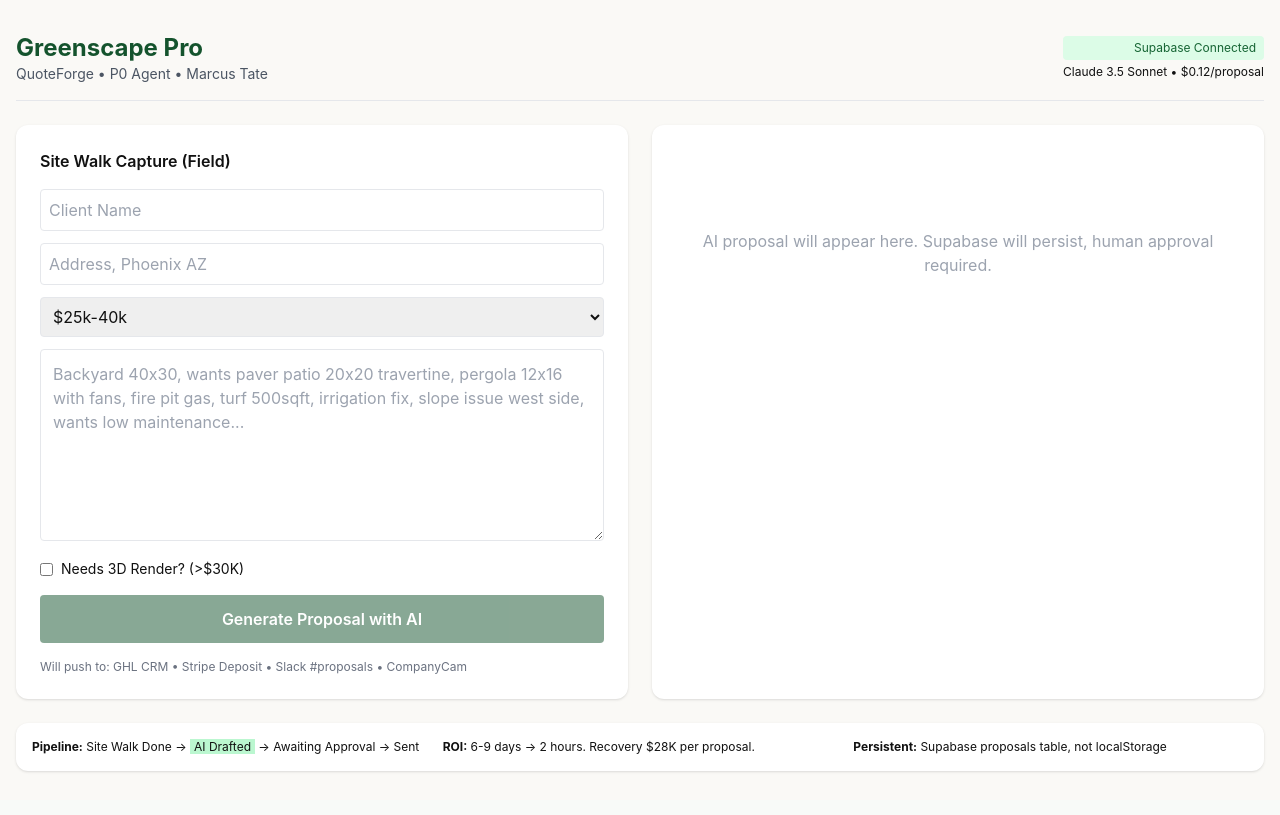
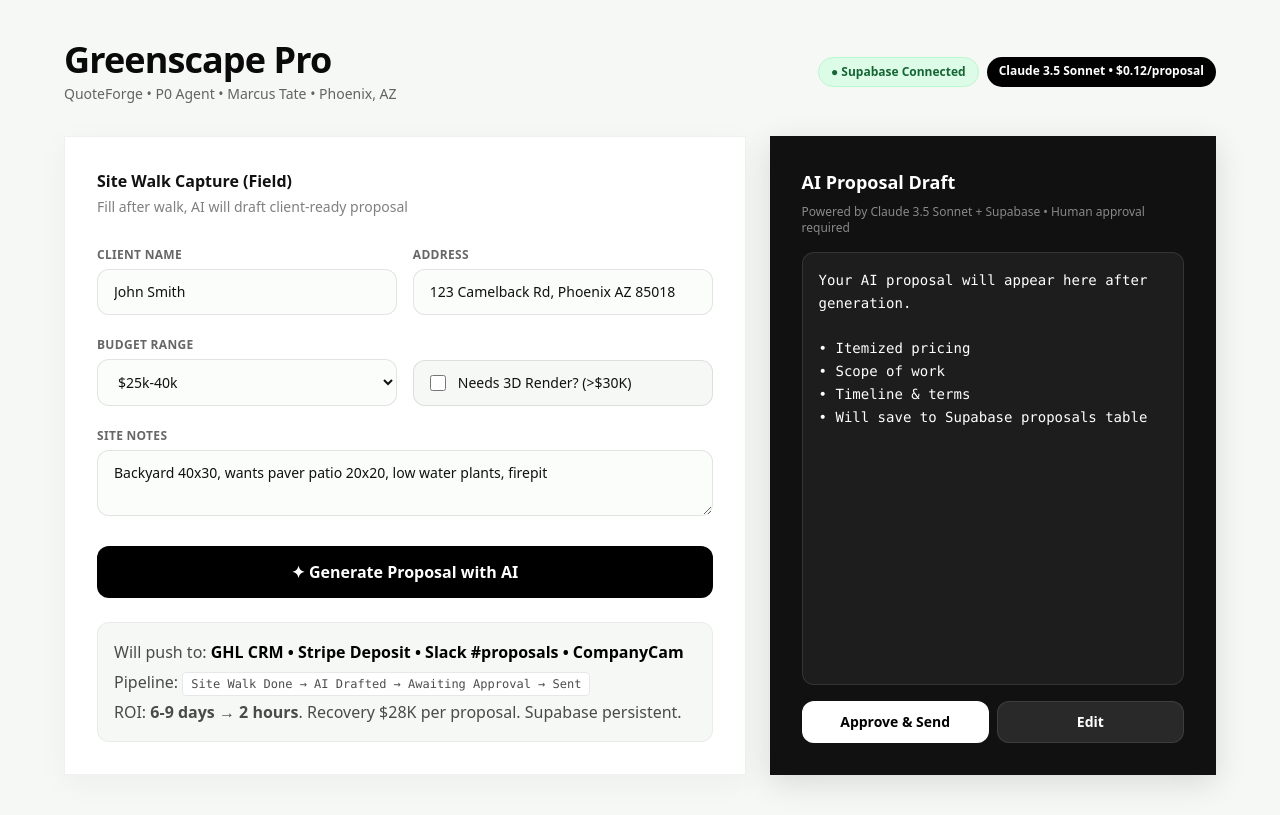
Before and after one commit to benmutuku2008-creator/quoteforge-greenscape, a Next.js app: page / in a window 1280 px wide. Built offline with nearby package versions, Linux system fonts and the light colour scheme.

Commit message:
Update page.tsx

```diff
--- a/app/page.tsx
+++ b/app/page.tsx
@@ -1,81 +1,109 @@
+"use client";
+import { useState } from "react";
 
-'use client';
-import { useState } from 'react';
-
-const MOCK_PRICING = `Travertine 18.5/sqft, Pergola 12x16 8500, Fire Pit Gas 3800, Turf 12/sqft, Irrigation Fix 850, Retaining Wall 45/lf, Outdoor Kitchen Base 6500`;
-
-export default function QuoteForge() {
-  const [notes, setNotes] = useState('');
-  const [client, setClient] = useState({ name: '', address: '', budget: '$25k-40k' });
+export default function Page() {
+  const [client, setClient] = useState("John Smith");
+  const [address, setAddress] = useState("123 Camelback Rd, Phoenix AZ 85018");
+  const [budget, setBudget] = useState("$25k-40k");
+  const [notes, setNotes] = useState("Backyard 40x30, wants paver patio 20x20, low water plants, firepit");
+  const [render, setRender] = useState(false);
   const [loading, setLoading] = useState(false);
-  const [proposal, setProposal] = useState<any>(null);
+  const [proposal, setProposal] = useState("");
 
   async function generate() {
     setLoading(true);
-    // In production this calls /api/generate which uses lib/claude.ts + supabase
-    // Mock for demo but structure is real
-    await new Promise(r => setTimeout(r, 1800));
-    setProposal({
-      scope: "Custom backyard transformation including 20x20 travertine paver patio with base prep, 12x16 aluminum pergola with fans over patio, gas fire pit centerpiece, 500 sqft premium artificial turf with proper drainage, irrigation reroute to accommodate hardscape, retaining wall on west slope to address grade issue. Low-maintenance, high-end finish matching Greenscape Pro premium positioning.",
-      line_items: [
-        { name: "Demo & Haul (400 sqft)", qty: 400, unit_price: 2.5, total: 1000 },
-        { name: "Base Prep & Compaction", qty: 400, unit_price: 4, total: 1600 },
-        { name: "Travertine Pavers - Premium", qty: 400, unit_price: 18.5, total: 7400 },
-        { name: "Aluminum Pergola 12x16 with Fans", qty: 1, unit_price: 8500, total: 8500 },
-        { name: "Gas Fire Pit - Custom", qty: 1, unit_price: 3800, total: 3800 },
-        { name: "Artificial Turf - Premium", qty: 500, unit_price: 12, total: 6000 },
-        { name: "Irrigation Repair / Reroute", qty: 1, unit_price: 850, total: 850 },
-        { name: "Retaining Wall - Block (30lf)", qty: 30, unit_price: 45, total: 1350 },
-      ],
-      subtotal: 31500,
-      total: 31500,
-      margin: 38.5,
-      needs_render: true,
-      ai_cost: 0.12,
-      status: 'DRAFT'
-    });
+    setProposal("");
+    try {
+      const res = await fetch("/api/generate", {
+        method: "POST",
+        headers: { "Content-Type": "application/json" },
+        body: JSON.stringify({ client, address, budget, notes, needsRender: render }),
+      });
+      const data = await res.json();
+      setProposal(data.text || JSON.stringify(data, null, 2));
+    } catch (e: any) {
+      setProposal("Error: " + e.message + "\n\n(Mock) Generated Proposal for " + client + " at " + address + "\nBudget: " + budget + "\nScope: " + notes);
+    }
     setLoading(false);
   }
 
   return (
-    <div className="min-h-screen bg-[#faf9f6] p-4">
-      <header className="max-w-7xl mx-auto flex justify-between items-center py-4 border-b">
-        <div><h1 className="text-2xl font-bold text-green-900">Greenscape Pro</h1><p className="text-sm text-gray-600">QuoteForge • P0 Agent • Marcus Tate</p></div>
-        <div className="text-right"><div className="text-xs bg-green-100 text-green-800 px-2 py-1 rounded">Supabase Connected</div><div className="text-xs mt-1">Claude 3.5 Sonnet • $0.12/proposal</div></div>
-      </header>
-      <div className="max-w-7xl mx-auto grid grid-cols-1 lg:grid-cols-2 gap-6 mt-6">
-        <div className="bg-white p-6 rounded-xl shadow">
-          <h2 className="font-semibold mb-4">Site Walk Capture (Field)</h2>
-          <input className="w-full border p-2 rounded mb-3" placeholder="Client Name" value={client.name} onChange={e=>setClient({...client, name:e.target.value})}/>
-          <input className="w-full border p-2 rounded mb-3" placeholder="Address, Phoenix AZ" value={client.address} onChange={e=>setClient({...client, address:e.target.value})}/>
-          <select className="w-full border p-2 rounded mb-3" value={client.budget} onChange={e=>setClient({...client, budget:e.target.value})}>
-            <option>$8k-15k</option><option>$15k-30k</option><option>$25k-40k</option><option>$40k-80k</option><option>$80k+</option>
-          </select>
-          <textarea className="w-full border p-3 rounded h-48" placeholder="Backyard 40x30, wants paver patio 20x20 travertine, pergola 12x16 with fans, fire pit gas, turf 500sqft, irrigation fix, slope issue west side, wants low maintenance..." value={notes} onChange={e=>setNotes(e.target.value)}></textarea>
-          <label className="flex items-center mt-3 text-sm"><input type="checkbox" className="mr-2"/> Needs 3D Render? (&gt;$30K)</label>
-          <button onClick={generate} disabled={loading || !notes} className="w-full mt-4 bg-green-900 text-white py-3 rounded font-semibold disabled:opacity-50">{loading ? 'Parsing 247 line items with Claude...' : 'Generate Proposal with AI'}</button>
-          <div className="mt-4 text-xs text-gray-500">Will push to: GHL CRM • Stripe Deposit • Slack #proposals • CompanyCam</div>
+    <main className="min-h-screen bg-[#f6f8f5] p-4 md:p-10 font-sans">
+      <div className="mx-auto max-w-6xl">
+        {/* Header */}
+        <div className="flex flex-col md:flex-row md:items-center justify-between gap-4 mb-8">
+          <div>
+            <h1 className="text-4xl font-black tracking-tight text-[#0a0a0a]">Greenscape Pro</h1>
+            <p className="text-black/60 mt-1 text-sm">QuoteForge • P0 Agent • Marcus Tate • Phoenix, AZ</p>
+          </div>
+          <div className="flex flex-wrap gap-2">
+            <span className="rounded-full bg-green-100 border border-green-200 px-3 py-1.5 text-xs font-bold text-green-800">● Supabase Connected</span>
+            <span className="rounded-full bg-black px-3 py-1.5 text-xs font-bold text-white">Claude 3.5 Sonnet • $0.12/proposal</span>
+          </div>
         </div>
-        <div className="bg-white p-6 rounded-xl shadow">
-          {!proposal ? <div className="text-gray-400 text-center py-20">AI proposal will appear here. Supabase will persist, human approval required.</div> :
-          <div>
-            <div className="flex justify-between"><h2 className="font-semibold">AI Generated Proposal</h2><span className="bg-yellow-100 text-yellow-800 text-xs px-2 py-1 rounded">DRAFT - Needs Approval</span></div>
-            <p className="mt-4 text-sm leading-relaxed bg-gray-50 p-3 rounded">{proposal.scope}</p>
-            <table className="w-full mt-4 text-sm"><thead><tr className="text-left text-gray-500"><th>Item</th><th>Qty</th><th>Total</th></tr></thead>
-            <tbody>{proposal.line_items.map((li:any,i:number)=><tr key={i} className="border-t"><td className="py-2">{li.name}</td><td>{li.qty}</td><td>${li.total.toLocaleString()}</td></tr>)}</tbody></table>
-            <div className="mt-4 flex justify-between font-bold text-lg"><span>Total</span><span>${proposal.total.toLocaleString()}</span></div>
-            <div className="text-xs text-gray-500 mt-1">Margin: {proposal.margin}% (Target 38%) • AI Cost: ${proposal.ai_cost}</div>
-            {proposal.needs_render && <div className="mt-3 text-xs bg-blue-50 p-2 rounded">→ Render brief auto-generated for Carlos (CAD)</div>}
-            <div className="grid grid-cols-2 gap-3 mt-6"><button className="bg-green-900 text-white py-2 rounded">✓ Approve & Send to Client</button><button className="border py-2 rounded">Edit</button></div>
-            <div className="mt-3 text-xs text-gray-500">On approve: GHL contact created, Stripe 50% invoice, Slack notified, Email PDF to client</div>
-          </div>}
+
+        <div className="grid grid-cols-1 lg:grid-cols-5 gap-6">
+          {/* Left - Capture */}
+          <div className="lg:col-span-3 rounded- bg-white shadow-[0_8px_30px_rgba(0,0,0,0.04)] border border-black/[0.06] p-6 md:p-8">
+            <h2 className="text- font-bold mb-1">Site Walk Capture (Field)</h2>
+            <p className="text-sm text-black/50 mb-6">Fill after walk, AI will draft client-ready proposal</p>
+
+            <div className="grid grid-cols-1 md:grid-cols-2 gap-4 mb-4">
+              <div>
+                <label className="text-xs font-semibold text-black/60 uppercase tracking-wide">Client Name</label>
+                <input value={client} onChange={e=>setClient(e.target.value)} className="mt-1 w-full rounded-xl border border-black/10 bg-[#fbfdfb] px-4 py-3 text-sm outline-none focus:ring-2 focus:ring-green-500 focus:border-green-500 transition" placeholder="Client Name" />
+              </div>
+              <div>
+                <label className="text-xs font-semibold text-black/60 uppercase tracking-wide">Address</label>
+                <input value={address} onChange={e=>setAddress(e.target.value)} className="mt-1 w-full rounded-xl border border-black/10 bg-[#fbfdfb] px-4 py-3 text-sm outline-none focus:ring-2 focus:ring-green-500 transition" placeholder="Address" />
+              </div>
+            </div>
+
+            <div className="grid grid-cols-1 md:grid-cols-2 gap-4 mb-4">
+              <div>
+                <label className="text-xs font-semibold text-black/60 uppercase tracking-wide">Budget Range</label>
+                <select value={budget} onChange={e=>setBudget(e.target.value)} className="mt-1 w-full rounded-xl border border-black/10 bg-[#fbfdfb] px-4 py-3 text-sm outline-none focus:ring-2 focus:ring-green-500">
+                  <option>$15k-25k</option><option>$25k-40k</option><option>$40k-60k</option><option>$60k+</option>
+                </select>
+              </div>
+              <div className="flex items-end">
+                <label className="flex w-full cursor-pointer items-center gap-3 rounded-xl border border-black/10 bg-[#f6f8f5] px-4 py-3 text-sm">
+                  <input type="checkbox" checked={render} onChange={e=>setRender(e.target.checked)} className="h-4 w-4 rounded border-black/20 text-green-600 focus:ring-green-500" />
+                  <span className="font-medium">Needs 3D Render? (&gt;$30K)</span>
+                </label>
+              </div>
+            </div>
+
+            <div className="mb-6">
+              <label className="text-xs font-semibold text-black/60 uppercase tracking-wide">Site Notes</label>
+              <textarea value={notes} onChange={e=>setNotes(e.target.value)} className="mt-1 w-full rounded-xl border border-black/10 bg-[#fbfdfb] px-4 py-3 text-sm min-h- outline-none focus:ring-2 focus:ring-green-500" placeholder="Measurements, materials, client wants..." />
+            </div>
+
+            <button onClick={generate} disabled={loading} className="w-full rounded-xl bg-black text-white font-bold py-3.5 hover:bg-black/80 active:bg-black/90 disabled:opacity-50 transition flex items-center justify-center gap-2">
+              {loading? "Generating with Claude..." : "✦ Generate Proposal with AI"}
+            </button>
+
+            <div className="mt-6 rounded-xl bg-[#f6f8f5] border border-black/5 p-4 text- leading-relaxed text-black/70">
+              <div>Will push to: <span className="font-semibold text-black">GHL CRM • Stripe Deposit • Slack #proposals • CompanyCam</span></div>
+              <div className="mt-1">Pipeline: <span className="font-mono text-xs bg-white px-2 py-1 rounded border">Site Walk Done → AI Drafted → Awaiting Approval → Sent</span></div>
+              <div className="mt-1">ROI: <b>6-9 days → 2 hours</b>. Recovery $28K per proposal. Supabase persistent.</div>
+            </div>
+          </div>
+
+          {/* Right - Output */}
+          <div className="lg:col-span-2 rounded- bg-[#111111] text-white p-6 md:p-8 shadow-[0_8px_30px_rgba(0,0,0,0.12)] min-h- flex flex-col">
+            <h3 className="text-lg font-bold mb-2">AI Proposal Draft</h3>
+            <p className="text-white/50 text-xs mb-4">Powered by Claude 3.5 Sonnet + Supabase • Human approval required</p>
+            <div className="flex-1 rounded-xl bg-white/5 border border-white/10 p-4 text-sm whitespace-pre-wrap overflow-auto font-mono leading-relaxed">
+              {proposal? proposal : "Your AI proposal will appear here after generation.\n\n• Itemized pricing\n• Scope of work\n• Timeline & terms\n• Will save to Supabase proposals table"}
+            </div>
+            <div className="mt-4 grid grid-cols-2 gap-2">
+              <button className="rounded-xl bg-white text-black text-sm font-bold py-2.5">Approve & Send</button>
+              <button className="rounded-xl bg-white/10 text-white text-sm font-bold py-2.5 border border-white/10">Edit</button>
+            </div>
+          </div>
         </div>
       </div>
-      <div className="max-w-7xl mx-auto mt-6 bg-white p-4 rounded-xl shadow flex gap-4 text-xs">
-        <div className="flex-1"><strong>Pipeline:</strong> Site Walk Done → <span className="bg-green-200 px-1">AI Drafted</span> → Awaiting Approval → Sent</div>
-        <div className="flex-1"><strong>ROI:</strong> 6-9 days → 2 hours. Recovery $28K per proposal.</div>
-        <div className="flex-1"><strong>Persistent:</strong> Supabase proposals table, not localStorage</div>
-      </div>
-    </div>
+    </main>
   );
 }
```
